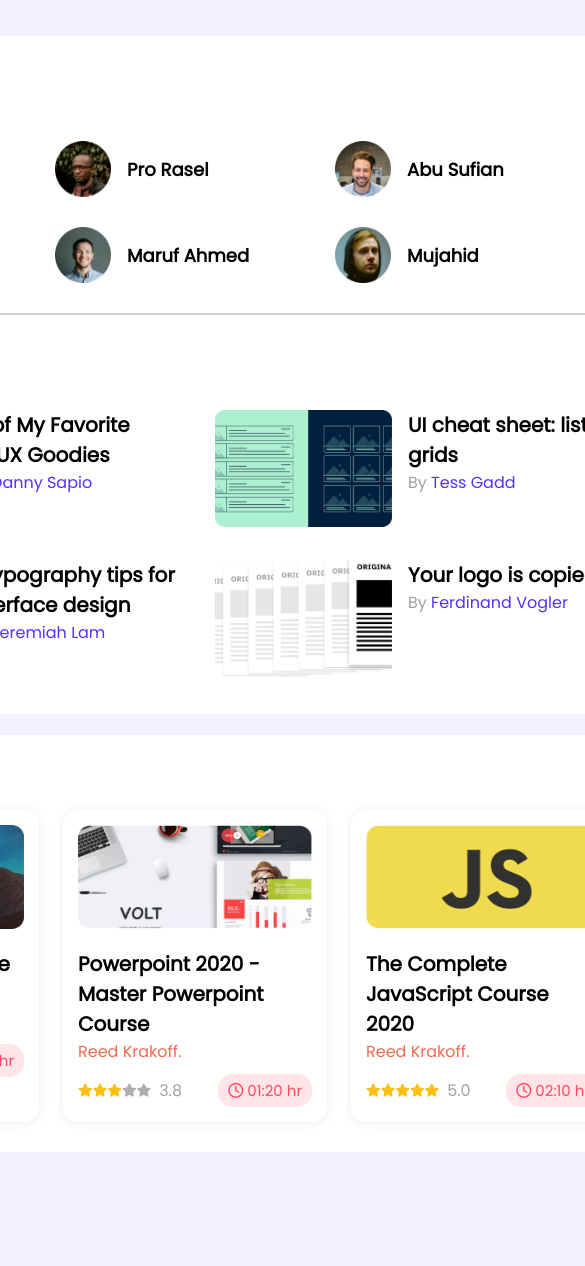
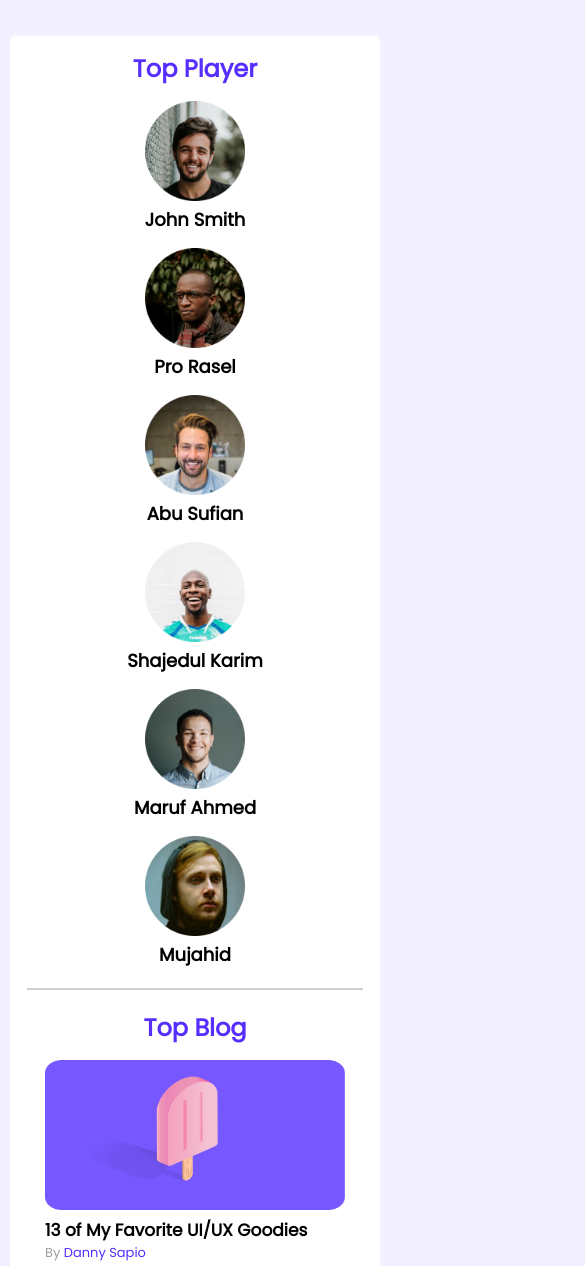
Before and after one commit to tasnimulshadi/ph-leader-board, a plain HTML site: page index.html in a window 390 px wide. Shown: the top 1266 px of the page, 585 px wide, since content can reach past the window. Before the commit the page ends 1188 px from the top, so only its background shows below. Drawn offline with Linux system fonts and the light colour scheme.

Commit message:
small device responsive

```diff
--- a/style.css
+++ b/style.css
@@ -51,10 +51,6 @@
 
 /* top player & top bolg styles */
 /* top player styles */
-.top-players {}
-
-
-
 .players {
     display: grid;
     grid-template-columns: repeat(3, 1fr);
@@ -85,7 +81,7 @@
 .blogs {
     display: grid;
     grid-template-columns: 1fr 1fr;
-    gap: 26px 40px;
+    gap: 25px 30px;
     margin-top: 30px;
 }
 
@@ -94,10 +90,13 @@
     column-gap: 16px;
 }
 
-.blog-thumbnail {}
+.blog-thumbnail,
+.blog-info {
+    width: 50%;
+}
 
 .blog-thumbnail img {
-    width: 177px;
+    width: 100%;
     height: 117px;
     cursor: pointer;
     transition: transform .5s;
@@ -106,8 +105,6 @@
 .blog-thumbnail img:hover {
     transform: scale(1.1)
 }
-
-.blog-info {}
 
 .blog-info h3 {
     font-size: 20px;
@@ -128,8 +125,6 @@
 }
 
 /* Latest Course styles */
-.latest-courses {}
-
 .courses {
     display: grid;
     grid-template-columns: repeat(3, 1fr);
@@ -206,4 +201,136 @@
     border-radius: 15px;
 }
 
-.fa-clock {}
+
+/* ----------------------------------------------------
+                    Media Query
+---------------------------------------------------- */
+/* Small Devices */
+@media screen and (max-width:576px) {
+    main {
+        row-gap: 15px;
+    }
+
+    hr {
+        width: 90%;
+        margin: auto;
+    }
+
+    h3 {
+        font-size: 17px;
+    }
+
+    .container {
+        width: 95%;
+        padding: 15px 0;
+    }
+
+    .section-title {
+        margin: 0;
+        text-align: center;
+    }
+
+    .players {
+        grid-template-columns: repeat(1, 1fr);
+        padding: 15px 0 20px 0;
+        row-gap: 15px;
+    }
+
+    .player {
+        justify-content: center;
+        flex-direction: column;
+    }
+
+    .player img {
+        height: 100px;
+        width: 100px;
+    }
+
+    .player h4 {
+        margin: 0;
+        margin-top: 5px;
+    }
+
+    .top-blogs {
+        margin-top: 20px;
+    }
+
+    .blogs {
+        grid-template-columns: 1fr;
+        gap: 20px;
+        margin-top: 15px;
+        padding: 0 15px;
+    }
+
+    .blog {
+        flex-direction: column;
+        align-items: center;
+    }
+
+    .blog-thumbnail,
+    .blog-info {
+        width: 300px;
+    }
+
+    .blog-thumbnail img {
+        height: 150px;
+    }
+
+    .blog-info h3 {
+        font-size: 17px;
+    }
+
+    .blog-info p {
+        font-size: 13px;
+    }
+
+    .latest-courses {
+        width: 250px;
+        margin: auto;
+    }
+
+    .courses {
+        grid-template-columns: repeat(1, 1fr);
+        gap: 20px;
+        margin-top: 10px;
+    }
+
+    .course {
+        padding: 10px;
+    }
+
+    .course-banner {
+        height: 110px;
+        margin-bottom: 10px;
+    }
+
+    .course-author {
+        font-size: 13px;
+    }
+
+
+    .course-info {
+        margin-top: 5px;
+    }
+
+    .course-ratings {
+        font-size: 14px;
+    }
+
+    .fa-star {
+        font-size: 12px;
+    }
+
+    .course-info p {
+        font-size: 13px;
+        padding: 3px 7px;
+    }
+
+
+}
+
+/* Medium Devices */
+@media screen and (min-width:577px) and (max-width:768px) {}
+
+/* Large Devices */
+@media screen and (min-width:767px) and (max-width:992px) {}
```
